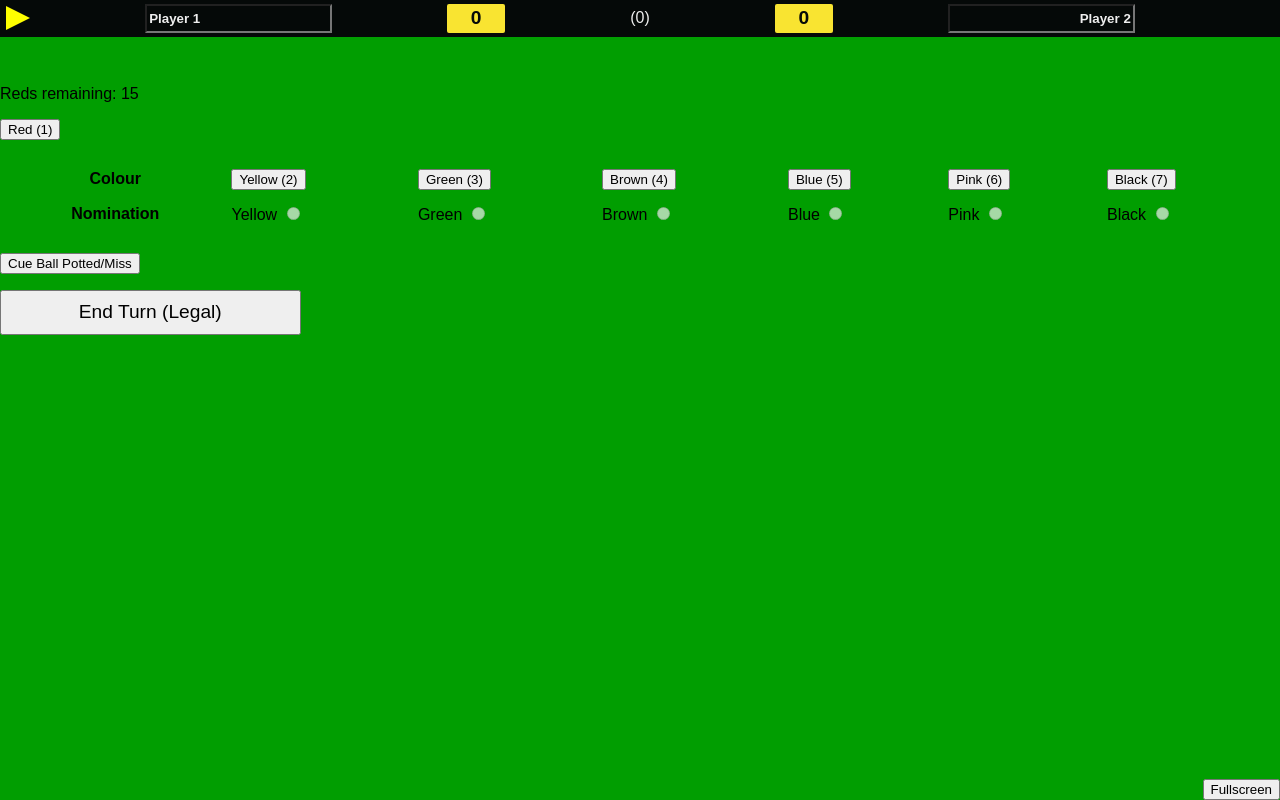
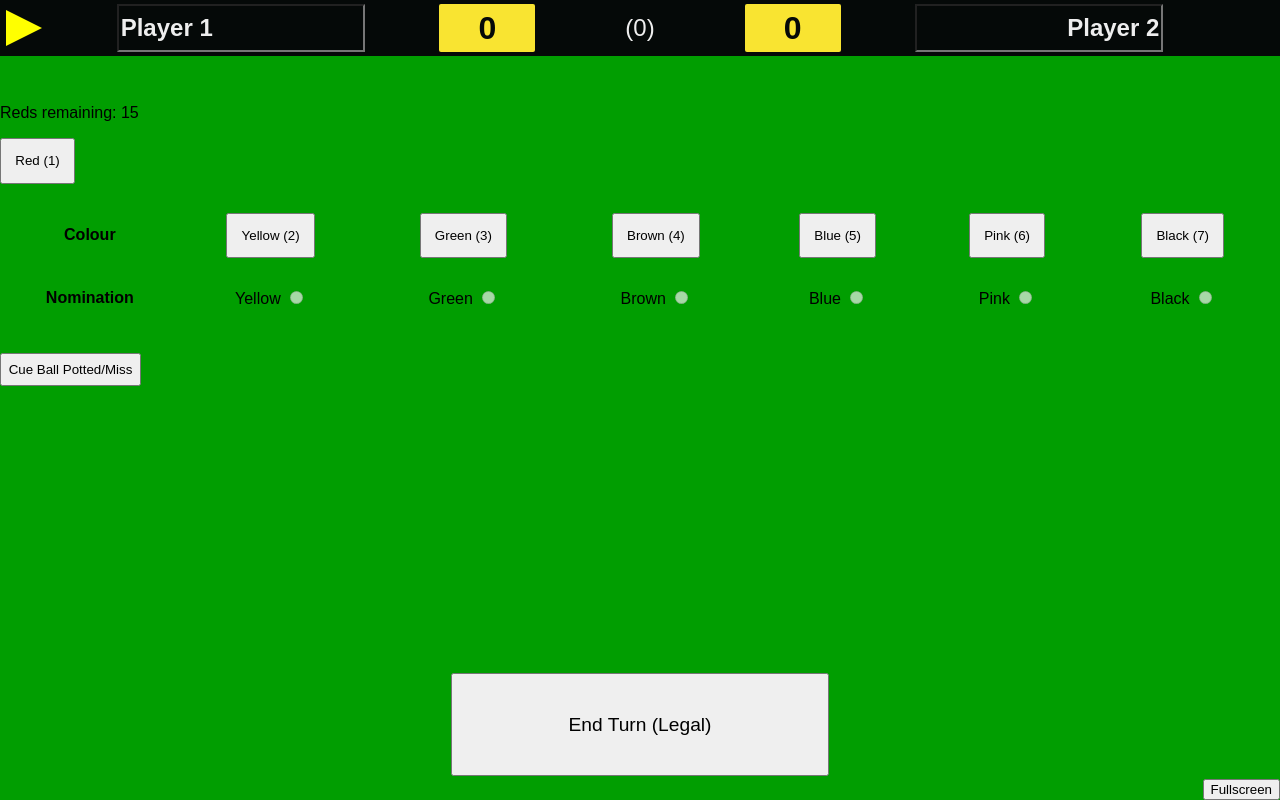
Before and after one commit to ZabutonNage/snooker-score, a plain HTML site: page index.html in a window 1280 px wide. Drawn offline with Linux system fonts and the light colour scheme.

Commit message:
styling: larger buttons; center position for End Turn button

```diff
--- a/index.html
+++ b/index.html
@@ -2,7 +2,7 @@
 <html>
 <head>
     <meta charset="UTF-8">
-    <meta name="viewport" content="width=device-width, initial-scale=1">
+    <meta name="viewport" content="width=device-width, initial-scale=1, viewport-fit=cover">
     <title>Snooker Score</title>
     <style>
 
@@ -11,6 +11,9 @@
             --col-bg-score: #F9E431;
             --col-text-main: #eee;
             --col-text-score: var(--col-bg-main);
+
+            --turn-marker-width: 36px;
+            --turn-marker-height: calc(var(--turn-marker-width) / 2);
         }
 
         body {
@@ -24,7 +27,7 @@
             margin-bottom: 3rem;
             color: var(--col-text-main);
             background-color: var(--col-bg-main);
-            font-size: 1.2em;
+            font-size: 2em;
             line-height: 1.5;
             padding: 4px 0;
         }
@@ -32,17 +35,17 @@
             visibility: hidden;
             width: 0;
             height: 0;
-            border-top: 12px solid transparent;
-            border-bottom: 12px solid transparent;
+            border-top: var(--turn-marker-height) solid transparent;
+            border-bottom: var(--turn-marker-height) solid transparent;
             align-self: center;
         }
         #scoreboard #turn-marker-1 {
             margin-left: 6px;
-            border-left: 24px solid yellow;
+            border-left: var(--turn-marker-width) solid yellow;
         }
         #scoreboard #turn-marker-2 {
             margin-right: 6px;
-            border-right: 24px solid yellow;
+            border-right: var(--turn-marker-width) solid yellow;
         }
         #scoreboard.p1-strikes #turn-marker-1 {
             visibility: visible;
@@ -53,7 +56,9 @@
         #scoreboard input {
             color: var(--col-text-main);
             background-color: var(--col-bg-main);
+            font-size: .75em;
             font-weight: bold;
+            max-width: 10em;
         }
         .sb-player-score {
             color: var(--col-text-score);
@@ -67,7 +72,7 @@
             text-align: right;
         }
         #score-current-break {
-            font-size: 1rem;
+            font-size: .75em;
             width: 2.5em;
             text-align: center;
             align-self: center;
@@ -77,9 +82,30 @@
             width: 100%;
             border-spacing: 12px;
         }
+        td {
+            text-align: center;
+        }
+        td label {
+            display: inline-block;
+            padding: 1em;
+        }
 
+        .btn-ball {
+            padding: 1em;
+        }
+        button#foul-cue {
+            padding: .5em;
+        }
+
+        #end-turn-container {
+            position: fixed;
+            bottom: 1.5em;
+            display: flex;
+            justify-content: center;
+            width: 100%
+        }
         #end-turn {
-            padding: .5em 4em;
+            padding: 2em 6em;
             font-size: 1.2em;
         }
 
@@ -138,29 +164,29 @@
     <p>Reds remaining: <span id="redsRemaining"></span></p>
 
     <p>
-        <button id="btn-red" data-value="1">Red (1)</button>
+        <button id="btn-red" data-value="1" class="btn-ball">Red (1)</button>
     </p>
     <form id="nominate-form" onsubmit="return false;">
         <table>
             <tr>
                 <th>Colour</th>
                 <td>
-                    <button data-value="2" class="js-colorBtn">Yellow (2)</button>
+                    <button data-value="2" class="js-colorBtn btn-ball">Yellow (2)</button>
                 </td>
                 <td>
-                    <button data-value="3" class="js-colorBtn">Green (3)</button>
+                    <button data-value="3" class="js-colorBtn btn-ball">Green (3)</button>
                 </td>
                 <td>
-                    <button data-value="4" class="js-colorBtn">Brown (4)</button>
+                    <button data-value="4" class="js-colorBtn btn-ball">Brown (4)</button>
                 </td>
                 <td>
-                    <button data-value="5" class="js-colorBtn">Blue (5)</button>
+                    <button data-value="5" class="js-colorBtn btn-ball">Blue (5)</button>
                 </td>
                 <td>
-                    <button data-value="6" class="js-colorBtn">Pink (6)</button>
+                    <button data-value="6" class="js-colorBtn btn-ball">Pink (6)</button>
                 </td>
                 <td>
-                    <button data-value="7" class="js-colorBtn">Black (7)</button>
+                    <button data-value="7" class="js-colorBtn btn-ball">Black (7)</button>
                 </td>
             </tr>
             <tr>
@@ -178,9 +204,9 @@
     <p>
         <button id="foul-cue">Cue Ball Potted/Miss</button>
     </p>
-    <p>
+    <div id="end-turn-container">
         <button id="end-turn">End Turn (Legal)</button>
-    </p>
+    </div>
 
 </div>
 
```
